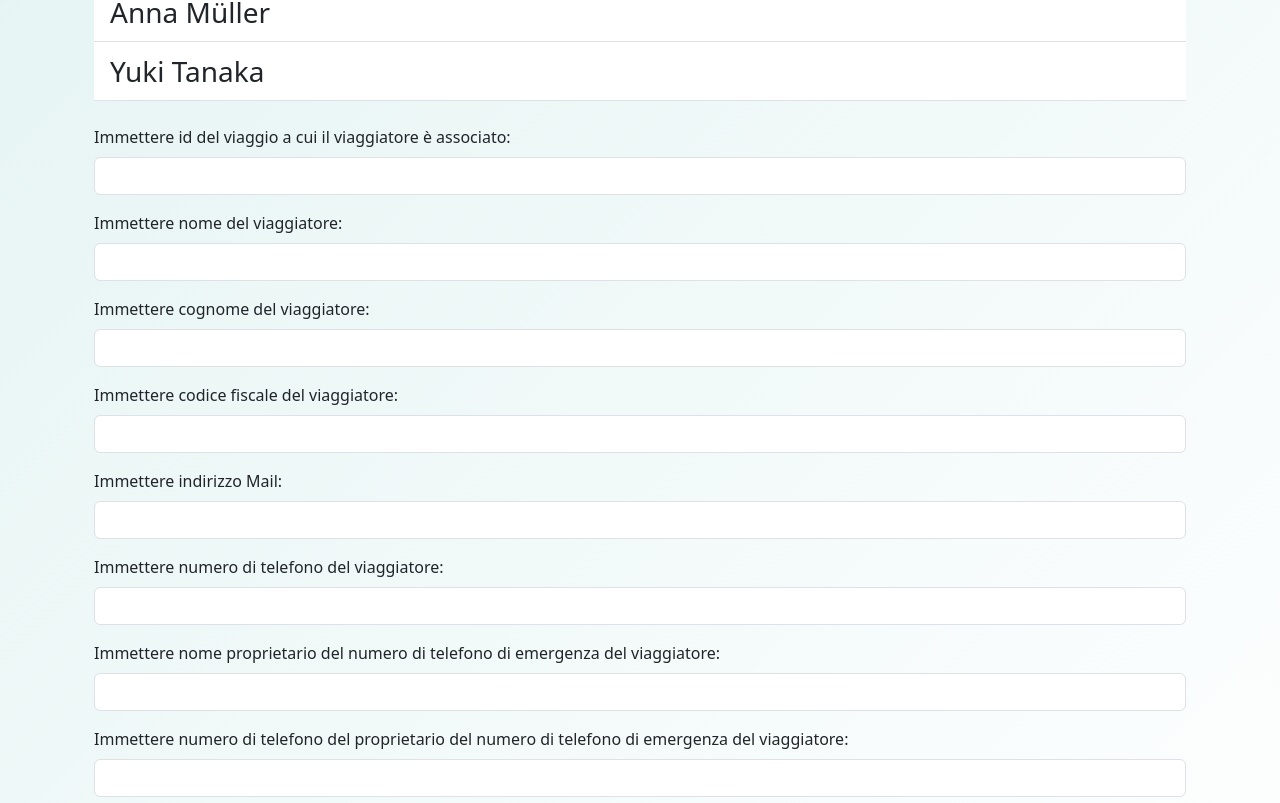
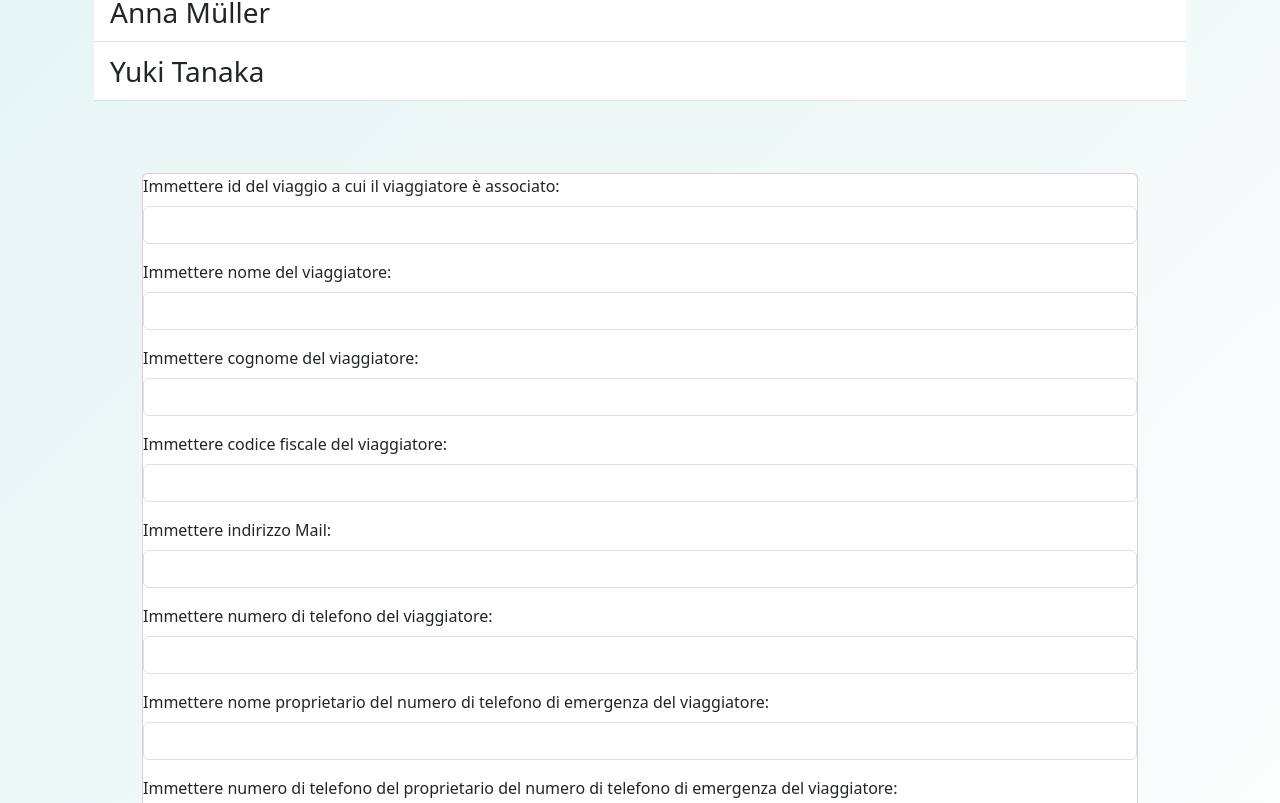
Before and after one commit to 0xMauriz/webapp-group-frontend, a React (Vite) app: page /travel/1 in a window 1280 px wide. Shown: the part 597-1400 px from the top of the page. Built offline with nearby package versions, Linux system fonts and the light colour scheme.

Commit message:
Altre modifiche

```diff
--- a/src/pages/TravelDetail.jsx
+++ b/src/pages/TravelDetail.jsx
@@ -131,6 +131,8 @@ function TravelDetail() {
             ))}
           </ul>
         </div>
+        <div className="container  d-none d-lg-block">
+          <div className="card m-5">
             <form onSubmit={handleSubmit}>
               <div className="mb-3">
                 <label htmlFor="trip-id" className="form-label">Immettere id del viaggio a cui il viaggiatore è associato: </label>
@@ -166,6 +168,8 @@ function TravelDetail() {
               </div>
               <button type="submit" className="btn btn-primary my-3">Submit</button>
             </form>
+          </div>
+        </div>
 
       </div>
     </div>
```
Lines whose indentation alone changed are shown as unchanged.
